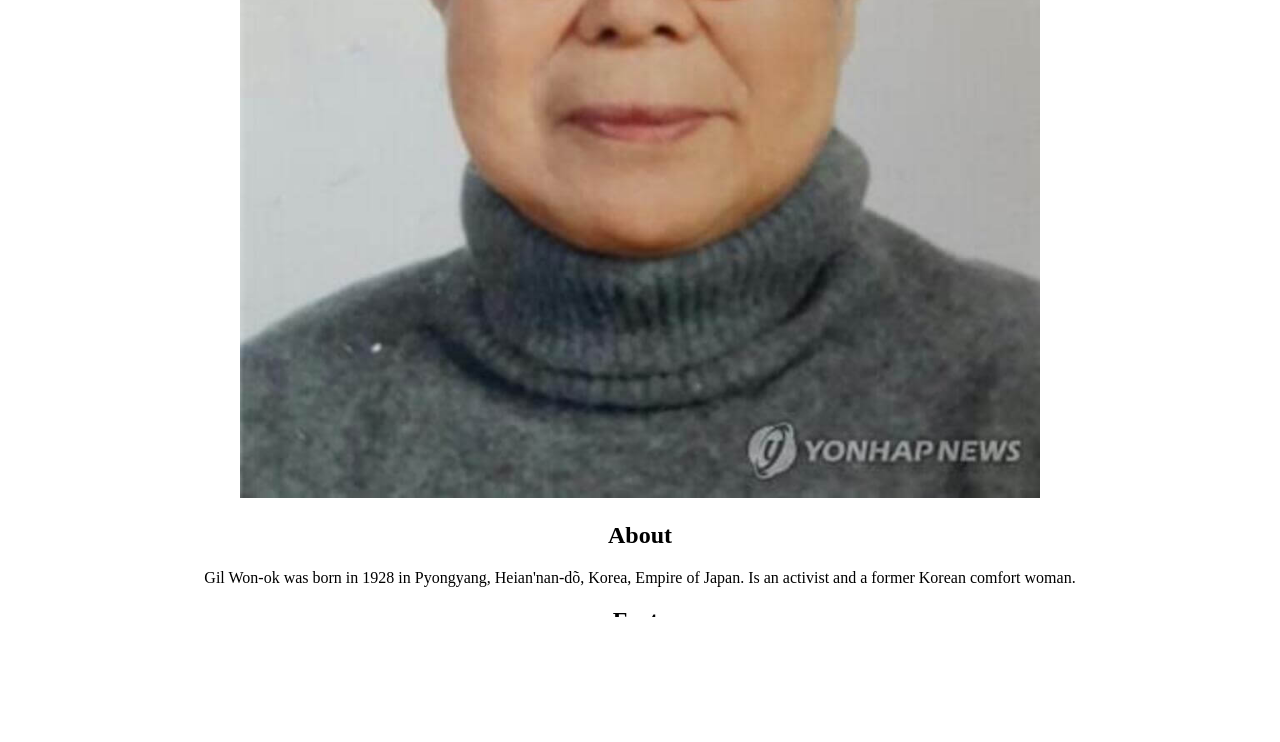
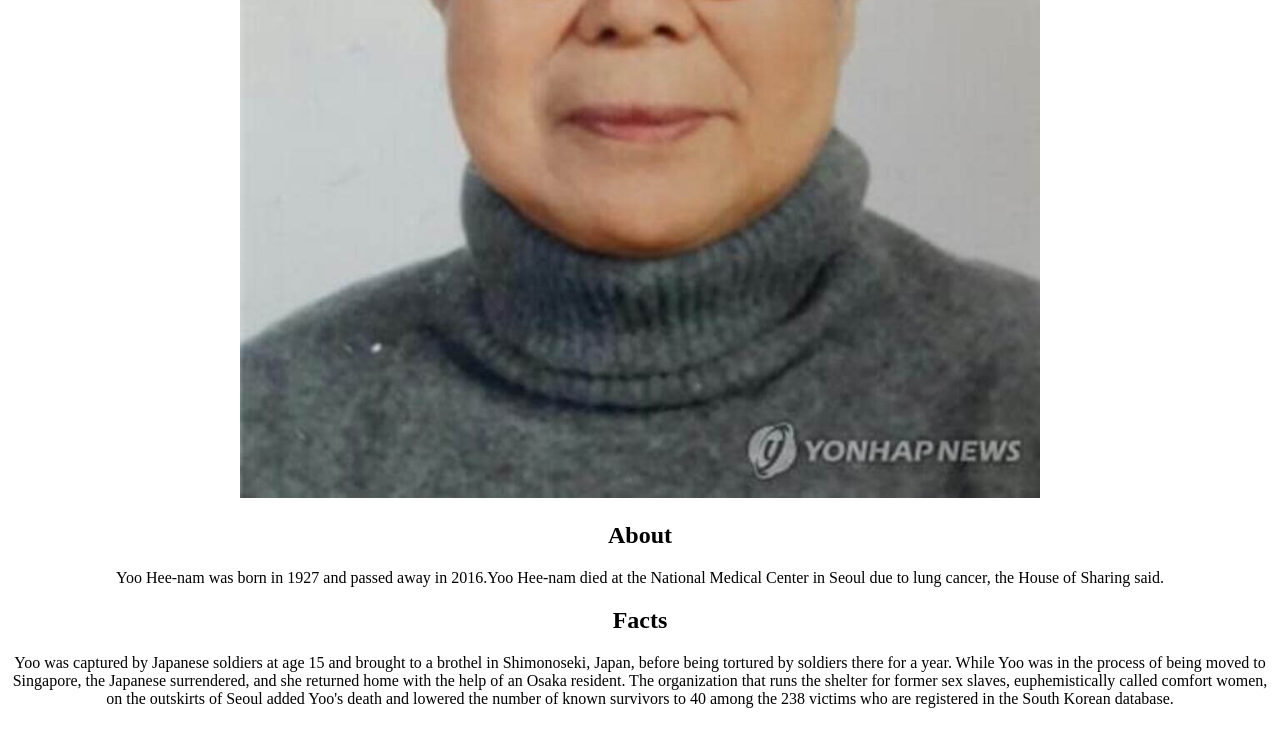
Before and after one commit to thaottnguyen05/project-01, a plain HTML site: page index7.html in a window 1280 px wide. Shown: the part 654-1396 px from the top of the page. Drawn offline with Linux system fonts and the light colour scheme.

Commit message:
made changes to index7

```diff
--- a/index7.html
+++ b/index7.html
@@ -9,7 +9,7 @@
 <center>
     <h1>Yoo Hee-nam</h1>
 
-    <p>This page is dedicated to Gil Won-ok, who has dedicated her life to demanding redress and official apology from Japan for the military sexual violence that affected over 200,000 women during World War II.</p>
+    <p>This page is dedicated to Yoo Hee-nam, who has dedicated her life to demanding redress and official apology from Japan for the military sexual violence that affected over 200,000 women during World War II.</p>
 
     <img
         src="images/Yoo.jpg"
@@ -22,11 +22,11 @@
         alt="A responsive example image">
 
     <h2>About</h2>
-    <p>Gil Won-ok was born in 1928 in Pyongyang, Heian'nan-dõ, Korea, Empire of Japan. Is an activist and a former Korean comfort woman.
+    <p>Yoo Hee-nam was born in 1927 and passed away in 2016.Yoo Hee-nam died at the National Medical Center in Seoul due to lung cancer, the House of Sharing said.
     </p>
 
     <h2>Facts</h2>
-    <p>Gil Won-ok was taken to Harbin, Manchuria, and brought to a comfort station in the winter of 1940, where, from thirteen to eighteen years old, she was repeatedly sexually assaulted by Japanese soldiers. During the years Gil Won-ok spent as a victim of military sexual slavery, she contracted syphilis, which formed tumors in her body, leading to four surgeries. Due to complications, doctors gave Gil Won-ok a hysterectomy, which left her sterile. After the war, Gil Won-ok tried to go back home to North Korea, but when she got to the border, it was closed. Gil Won-ok is still unable to return to her home.</p>
+    <p>Yoo was captured by Japanese soldiers at age 15 and brought to a brothel in Shimonoseki, Japan, before being tortured by soldiers there for a year. While Yoo was in the process of being moved to Singapore, the Japanese surrendered, and she returned home with the help of an Osaka resident. The organization that runs the shelter for former sex slaves, euphemistically called comfort women, on the outskirts of Seoul added Yoo's death and lowered the number of known survivors to 40 among the 238 victims who are registered in the South Korean database.</p>
 </center>
 </body>
 </html>
```
